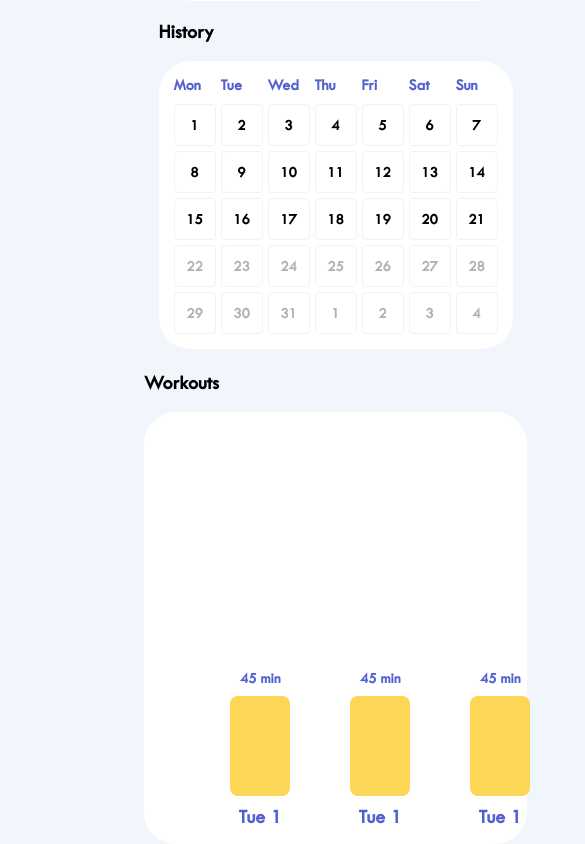
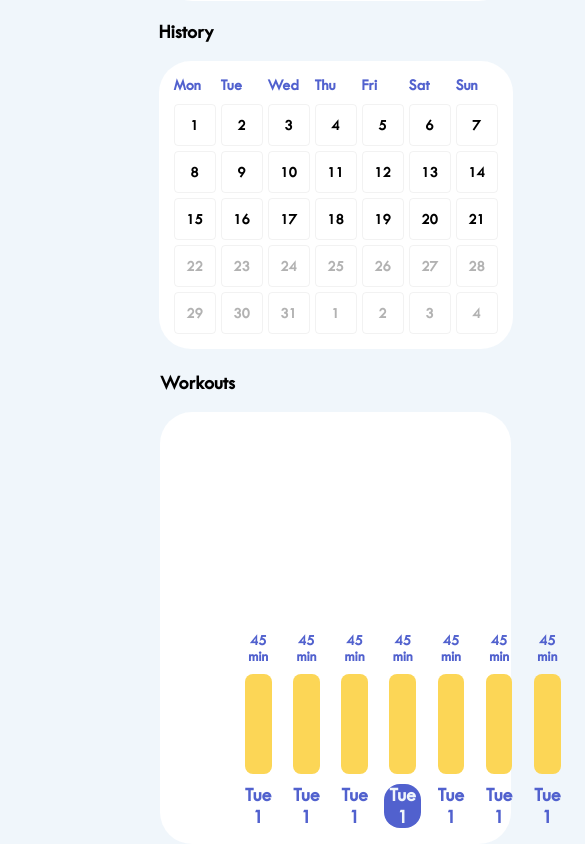
Before and after one commit to DomizianoScarcelli/workout-tracker, a React (Create React App) app: page /home in a window 390 px wide. Shown: the part 761-1605 px from the top of the page, 585 px wide, since content can reach past the window. Built offline with nearby package versions, Linux system fonts and the light colour scheme.

Commit message:
Chart responsiveness

```diff
--- a/src/routes/Home/FrequencyChart/FrequencyChart.module.css
+++ b/src/routes/Home/FrequencyChart/FrequencyChart.module.css
@@ -20,7 +20,7 @@
 }
 
 .horizontalContainer {
-	gap: 60px;
+	gap: 6%;
 	height: 100%;
 	width: 60%;
 	justify-content: space-evenly;
@@ -31,6 +31,7 @@
 .infoContainer {
 	height: 100%;
 	justify-content: flex-end;
+	text-align: center;
 	gap: 10px;
 	align-items: center;
 	display: flex;
@@ -38,13 +39,14 @@
 }
 
 .chart {
-	width: 60px;
+	width: calc(100% - 10px);
 	height: 100px;
 	border-radius: 0.5rem;
 	background-color: var(--yellow);
 }
 
 .day {
+	padding: 0 5px 0 5px;
 	font-size: 20px;
 	text-align: center;
 	font-weight: bold;
@@ -58,7 +60,6 @@
 }
 
 .selected {
-	padding: 0 5px 0 5px;
 	background-color: var(--purple);
 	color: var(--light);
 	border-radius: 1rem;
```
